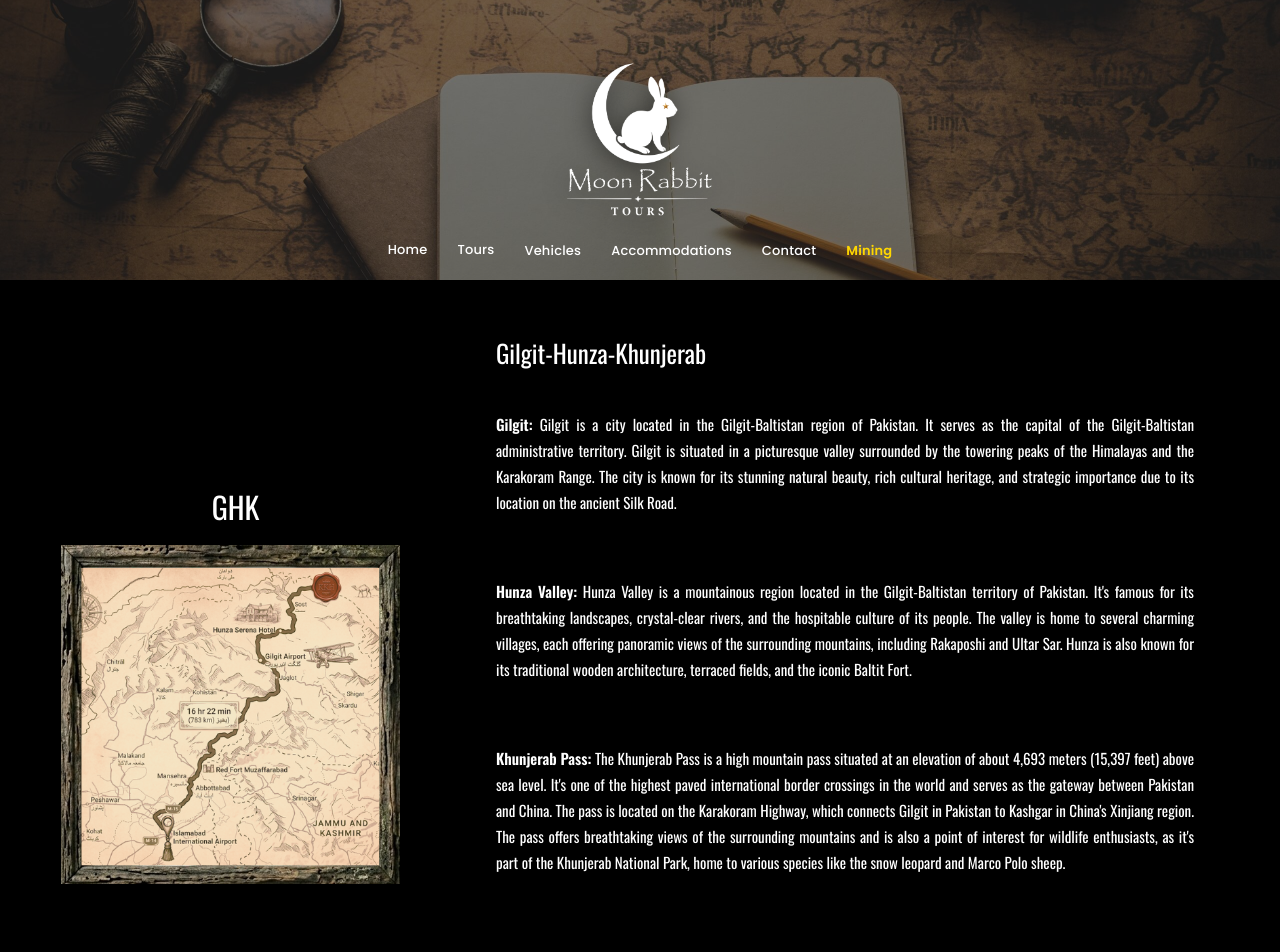
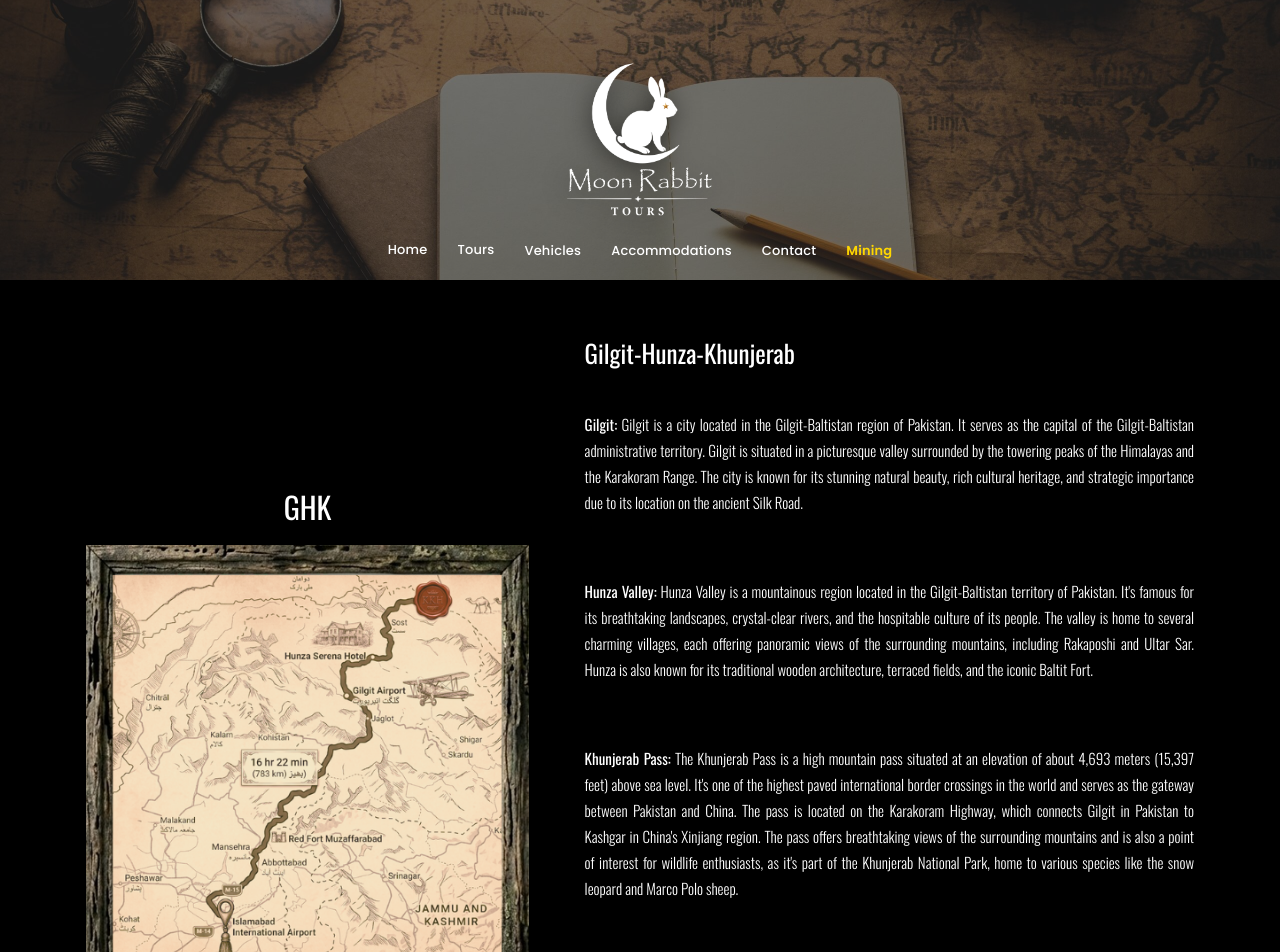
Before and after one commit to msaadfall25bsse/moon-rabbit-tour, a Next.js app: page /ghk in a window 1280 px wide. Shown: the top 952 px of the page. Built offline with nearby package versions, Linux system fonts and the light colour scheme.

Commit message:
Expand map column to 40% for larger map image size

```diff
--- a/app/ghk/page.tsx
+++ b/app/ghk/page.tsx
@@ -28,11 +28,11 @@ export default function GHKPage() {
         <div className="mx-auto flex max-w-[1140px] flex-col md:flex-row items-start justify-between gap-8 lg:gap-0">
 
           {/* Left Column: Map Image */}
-          <div className="flex w-full md:w-[27%] flex-col items-center md:mt-[150px]">
+          <div className="flex w-full md:w-[40%] flex-col items-center md:mt-[150px]">
             <h2 className="mb-4 font-['Oswald',sans-serif] text-[30px] font-normal text-white tracking-normal text-center">
               GHK
             </h2>
-            <div className="relative w-[calc(100%+40px)] -ml-[10px]">
+            <div className="relative w-full">
               <Image
                 src="/tour/ghk_map.png"
                 alt="GHK Route Map"
@@ -45,21 +45,21 @@ export default function GHKPage() {
           </div>
 
           {/* Right Column: Text Information */}
-          <div className="flex w-full md:w-[63%] flex-col text-white">
+          <div className="flex w-full md:w-[55%] md:ml-auto flex-col text-white">
             <h2 className="mb-8 font-['Oswald',sans-serif] text-[25px] font-normal text-white tracking-normal">
               Gilgit-Hunza-Khunjerab
             </h2>
 
-            <p className="mb-12 font-['Oswald',sans-serif] text-[15px] leading-[26px] font-normal tracking-normal text-justify py-[7.5px]">
-              <strong className="font-semibold">Gilgit:</strong> Gilgit is a city located in the Gilgit-Baltistan region of Pakistan. It serves as the capital of the Gilgit-Baltistan administrative territory. Gilgit is situated in a picturesque valley surrounded by the towering peaks of the Himalayas and the Karakoram Range. The city is known for its stunning natural beauty, rich cultural heritage, and strategic importance due to its location on the ancient Silk Road.
+            <p className="mb-12 font-['Oswald',sans-serif] text-[15px] leading-[26px] font-light tracking-normal text-justify py-[7.5px]">
+              <strong className="font-normal">Gilgit:</strong> Gilgit is a city located in the Gilgit-Baltistan region of Pakistan. It serves as the capital of the Gilgit-Baltistan administrative territory. Gilgit is situated in a picturesque valley surrounded by the towering peaks of the Himalayas and the Karakoram Range. The city is known for its stunning natural beauty, rich cultural heritage, and strategic importance due to its location on the ancient Silk Road.
             </p>
 
-            <p className="mb-12 font-['Oswald',sans-serif] text-[15px] leading-[26px] font-normal tracking-normal text-justify py-[7.5px]">
-              <strong className="font-semibold">Hunza Valley:</strong> Hunza Valley is a mountainous region located in the Gilgit-Baltistan territory of Pakistan. It&#39;s famous for its breathtaking landscapes, crystal-clear rivers, and the hospitable culture of its people. The valley is home to several charming villages, each offering panoramic views of the surrounding mountains, including Rakaposhi and Ultar Sar. Hunza is also known for its traditional wooden architecture, terraced fields, and the iconic Baltit Fort.
+            <p className="mb-12 font-['Oswald',sans-serif] text-[15px] leading-[26px] font-light tracking-normal text-justify py-[7.5px]">
+              <strong className="font-normal">Hunza Valley:</strong> Hunza Valley is a mountainous region located in the Gilgit-Baltistan territory of Pakistan. It&#39;s famous for its breathtaking landscapes, crystal-clear rivers, and the hospitable culture of its people. The valley is home to several charming villages, each offering panoramic views of the surrounding mountains, including Rakaposhi and Ultar Sar. Hunza is also known for its traditional wooden architecture, terraced fields, and the iconic Baltit Fort.
             </p>
 
-            <p className="mb-12 font-['Oswald',sans-serif] text-[15px] leading-[26px] font-normal tracking-normal text-justify py-[7.5px]">
-              <strong className="font-semibold">Khunjerab Pass:</strong> The Khunjerab Pass is a high mountain pass situated at an elevation of about 4,693 meters (15,397 feet) above sea level. It&#39;s one of the highest paved international border crossings in the world and serves as the gateway between Pakistan and China. The pass is located on the Karakoram Highway, which connects Gilgit in Pakistan to Kashgar in China&#39;s Xinjiang region. The pass offers breathtaking views of the surrounding mountains and is also a point of interest for wildlife enthusiasts, as it&#39;s part of the Khunjerab National Park, home to various species like the snow leopard and Marco Polo sheep.
+            <p className="mb-12 font-['Oswald',sans-serif] text-[15px] leading-[26px] font-light tracking-normal text-justify py-[7.5px]">
+              <strong className="font-normal">Khunjerab Pass:</strong> The Khunjerab Pass is a high mountain pass situated at an elevation of about 4,693 meters (15,397 feet) above sea level. It&#39;s one of the highest paved international border crossings in the world and serves as the gateway between Pakistan and China. The pass is located on the Karakoram Highway, which connects Gilgit in Pakistan to Kashgar in China&#39;s Xinjiang region. The pass offers breathtaking views of the surrounding mountains and is also a point of interest for wildlife enthusiasts, as it&#39;s part of the Khunjerab National Park, home to various species like the snow leopard and Marco Polo sheep.
             </p>
           </div>
         </div>
```
